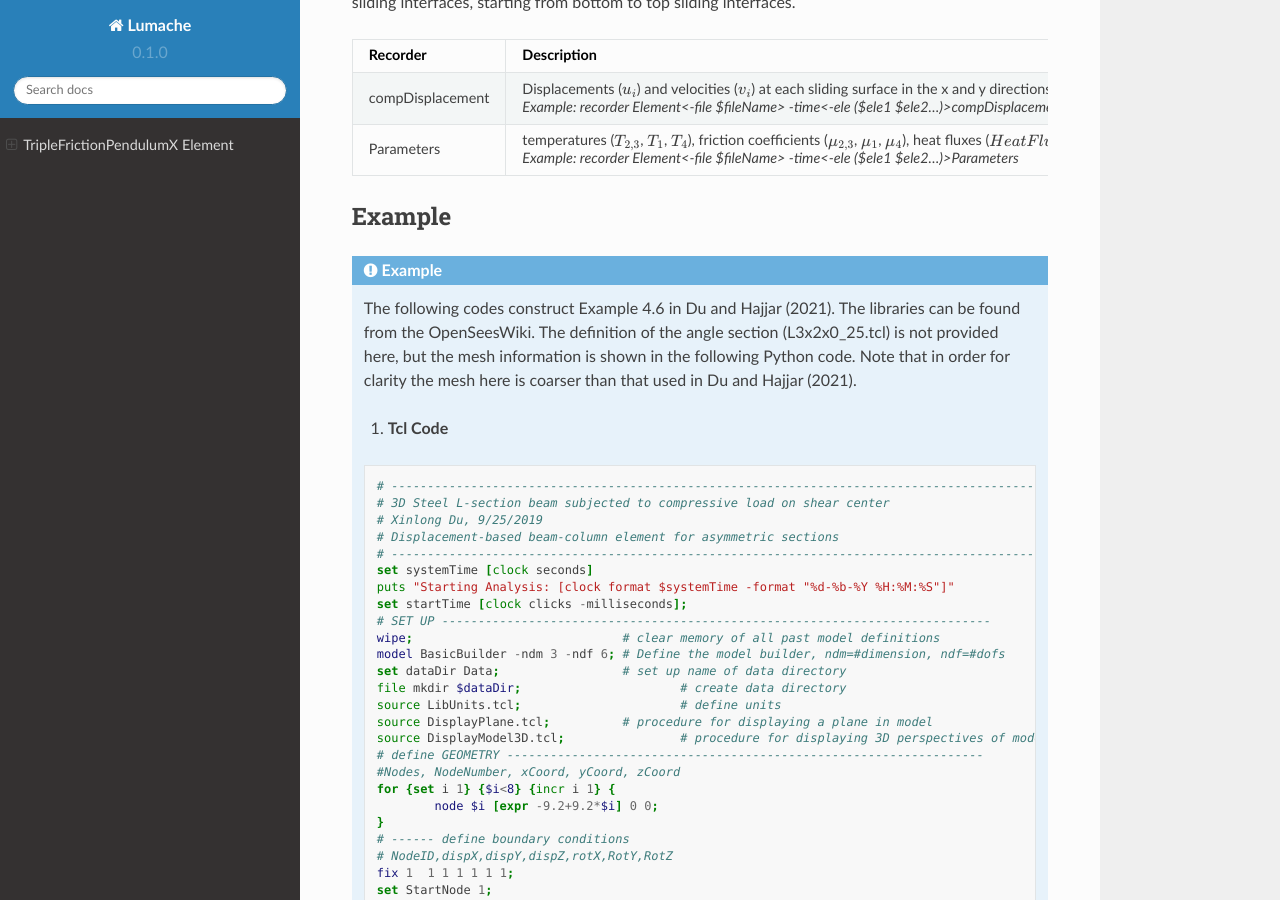
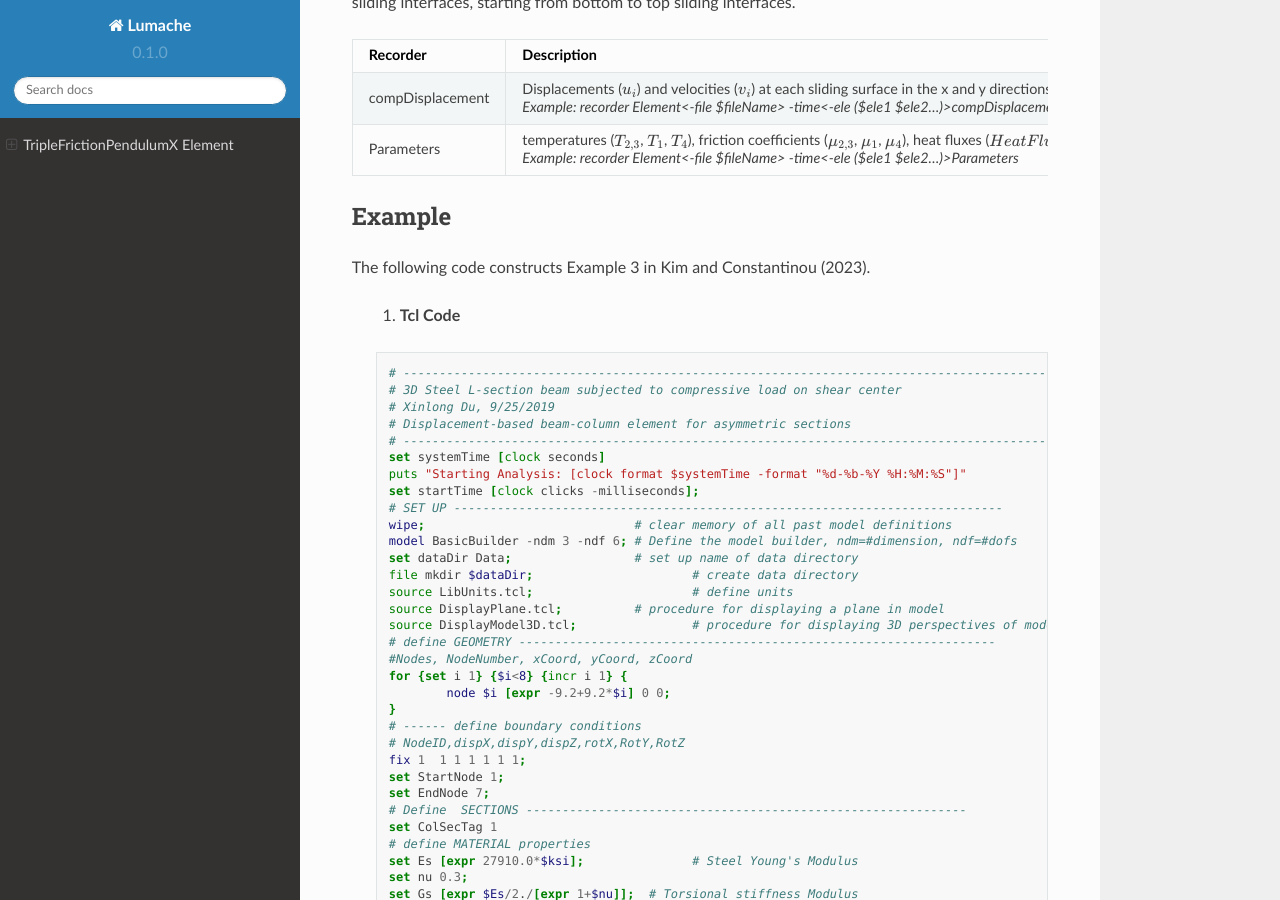
Before and after one commit to shocky0424/rtd-tutorial, a Sphinx documentation site: the page built from docs/source/index.rst, in a window 1280 px wide and 900 px high, scrolled down 3947 px. Built offline with Sphinx 7.4.7 and the Read the Docs theme 2.0.0, drawn with Linux system fonts in a browser that asks for light colours.

Commit message:
Update index.rst

```diff
--- a/docs/source/index.rst
+++ b/docs/source/index.rst
@@ -134,7 +134,7 @@ Example
 
 .. admonition:: Example
 
-   The following codes construct Example 4.6 in Du and Hajjar (2021). The libraries can be found from the OpenSeesWiki. The definition of the angle section (L3x2x0_25.tcl) is not provided here, but the mesh information is shown in the following Python code. Note that in order for clarity the mesh here is coarser than that used in Du and Hajjar (2021).
+The following code constructs Example 3 in Kim and Constantinou (2023).
 
    1. **Tcl Code**
 
```
